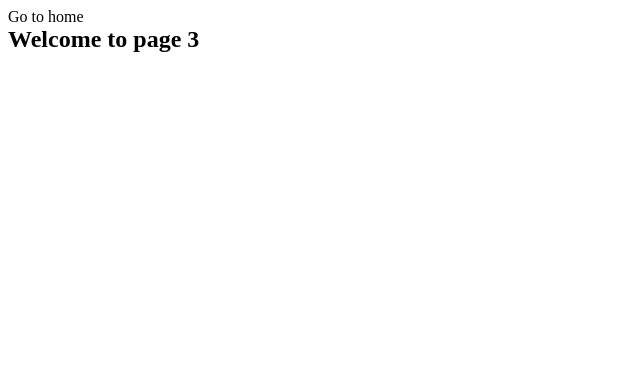
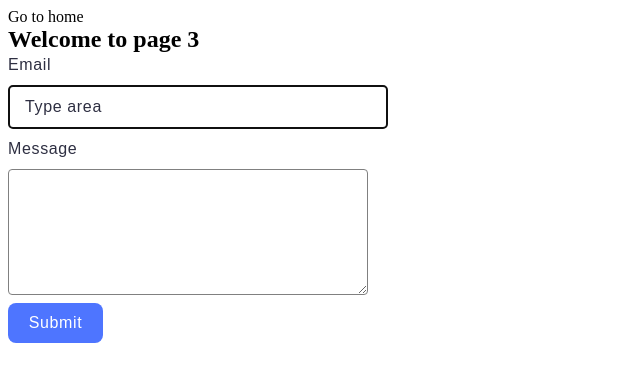
Before and after one commit to Ivan2325/goit-js-hw-09, a plain HTML site: page 2-form.html in a window 1280 px wide. Shown: the whole page, without its empty margins (0-640 px from the left). Drawn offline with Linux system fonts and the light colour scheme.

Commit message:
Deploying to gh-pages from @ Ivan2325/goit-js-hw-09@e8475b7627dd7fe72ccda9b5fda496dc156a07c2 🚀

```diff
--- a/2-form.html
+++ b/2-form.html
@@ -8,12 +8,23 @@
     <script type="module" crossorigin src="/goit-js-hw-09/2-form.js"></script>
     <link rel="modulepreload" crossorigin href="/goit-js-hw-09/assets/styles-B4s-4mBC.js">
     <link rel="stylesheet" crossorigin href="/goit-js-hw-09/assets/styles-B9kkWxtF.css">
+    <link rel="stylesheet" crossorigin href="/goit-js-hw-09/assets/2-form-DUIE9YQP.css">
   </head>
   <body>
     <section>
       <a href="./index.html">Go to home</a>
       <h1>Welcome to page 3</h1>
     </section>
-
+    <form class="feedback-form" autocomplete="off">
+      <label class="label">
+        Email
+        <input type="email" name="email" placeholder="Type area" autofocus />
+      </label>
+      <label class="label">
+        Message
+        <textarea name="message" rows="8"></textarea>
+      </label>
+      <button type="submit">Submit</button>
+    </form>
   </body>
 </html>
--- a/2-form.js
+++ b/2-form.js
@@ -1,2 +1,2 @@
-import"./assets/styles-B4s-4mBC.js";console.log("Form");
+import"./assets/styles-B4s-4mBC.js";console.log("Form");const e={email:"",message:""},s=document.querySelector(".feedback-form");document.addEventListener("DOMContentLoaded",()=>{const a=localStorage.getItem("feedback-form-state");if(a){const t=JSON.parse(a);e.email=t.email||"",e.message=t.message||"",s.elements.email.value=e.email,s.elements.message.value=e.message}});s.addEventListener("input",a=>{const t=a.target;e[t.name]=t.value,localStorage.setItem("feedback-form-state",JSON.stringify(e))});s.addEventListener("submit",a=>{if(a.preventDefault(),!e.email||!e.message){alert("Fill please all fields");return}console.log("Form Data:",e),localStorage.removeItem("feedback-form-state"),e.email="",e.message="",s.reset()});
 //# sourceMappingURL=2-form.js.map
--- /dev/null
+++ b/assets/2-form-DUIE9YQP.css
@@ -0,0 +1 @@
+.feedback-form{display:flex;flex-direction:column;width:360px;height:192px;gap:8px}.label{display:flex;flex-direction:column;font-family:Montserrat,sans-serif;font-weight:400;font-size:16px;line-height:1.5;letter-spacing:.04em;color:#2e2f42;gap:8px}input{border:1px solid #808080;border-radius:4px;width:360px;height:40px;padding-left:16px}input:hover{border:1px solid #000}textarea{border:1px solid #808080;border-radius:4px}button{font-family:Montserrat,sans-serif;font-weight:500;font-size:16px;line-height:1.5;letter-spacing:.04em;color:#fff;border-radius:8px;padding:8px 16px;width:95px;height:40px;background:#4e75ff;border:none}button:hover{background:#6c8cff}input::placeholder{font-family:Montserrat,sans-serif;font-weight:400;font-size:16px;line-height:1.5;letter-spacing:.04em;color:#2e2f42}
```
Also changed, not shown: 1 other file.
